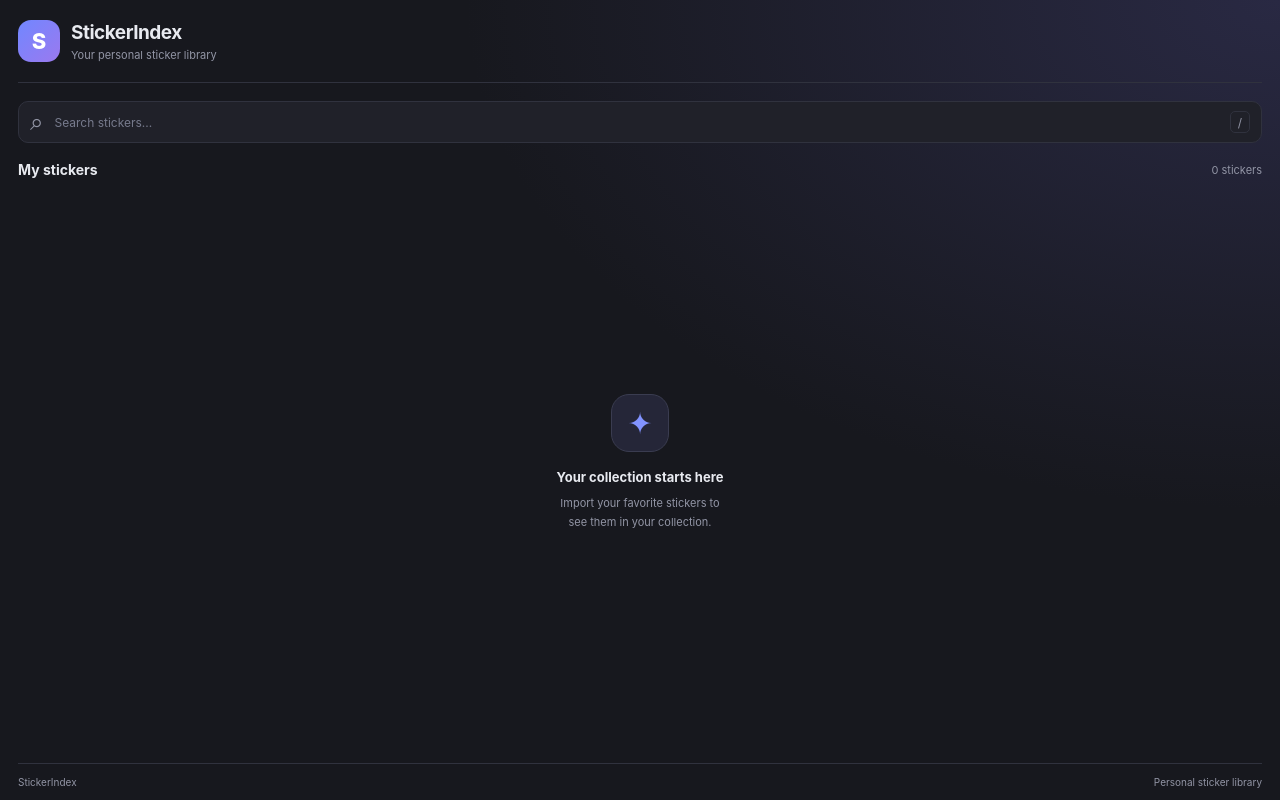
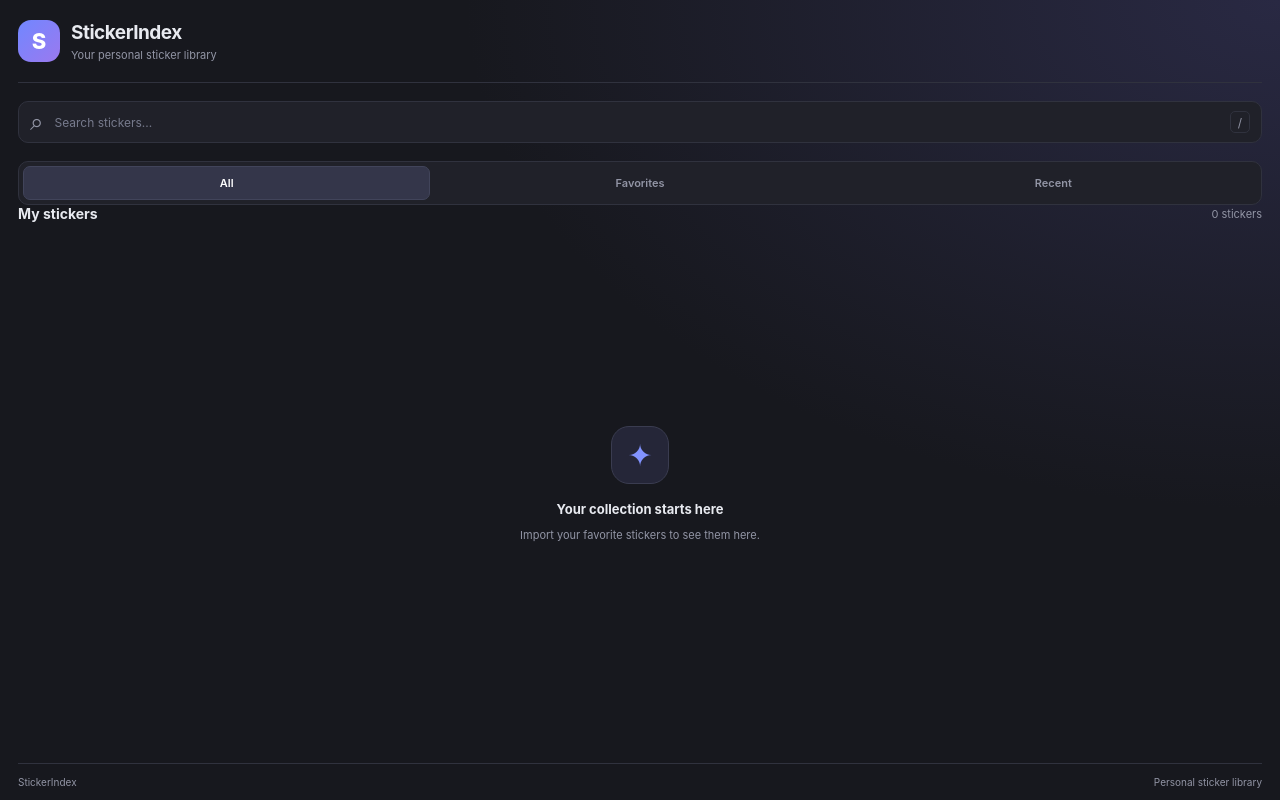
Before and after one commit to FrightV/StickerIndex, a React (Vite) app in the folder src/renderer/: page / in a window 1280 px wide. Built offline with nearby package versions, Linux system fonts and the light colour scheme.

Commit message:
feat(section): tab for the sections 'all' 'favorites' 'recent'

```diff
--- a/src/renderer/src/App.tsx
+++ b/src/renderer/src/App.tsx
@@ -1,5 +1,23 @@
+
+import { useState } from 'react'
+
+type Tab = 'all' | 'favorites' | 'recent'
 
 function App(): React.JSX.Element {
+  const [activeTab, setActiveTab] = useState<Tab>('all')
+
+  const sectionTitles: Record<Tab, string> = {
+    all: 'My stickers',
+    favorites: 'Favorites',
+    recent: 'Recently used'
+  }
+
+  const emptyMessages: Record<Tab, string> = {
+    all: 'Your collection starts here',
+    favorites: 'No favorite stickers yet',
+    recent: 'No recently used stickers'
+  }
+
   return (
     <main className="sticker-app">
       <header className="app-header">
@@ -29,9 +47,32 @@ function App(): React.JSX.Element {
         </label>
       </section>
 
+      <nav className="tabs" aria-label="Sticker sections">
+        <button
+          className={activeTab === 'all' ? 'tab active' : 'tab'}
+          onClick={() => setActiveTab('all')}
+        >
+          All
+        </button>
+
+        <button
+          className={activeTab === 'favorites' ? 'tab active' : 'tab'}
+          onClick={() => setActiveTab('favorites')}
+        >
+          Favorites
+        </button>
+
+        <button
+          className={activeTab === 'recent' ? 'tab active' : 'tab'}
+          onClick={() => setActiveTab('recent')}
+        >
+          Recent
+        </button>
+      </nav>
+
       <section className="gallery-section">
         <div className="section-heading">
-          <h2>My stickers</h2>
+          <h2>{sectionTitles[activeTab]}</h2>
           <span className="sticker-count">0 stickers</span>
         </div>
 
@@ -40,12 +81,14 @@ function App(): React.JSX.Element {
             ✦
           </div>
 
-          <h3>Your collection starts here</h3>
+          <h3>{emptyMessages[activeTab]}</h3>
 
           <p>
-            Import your favorite stickers to
-            <br />
-            see them in your collection.
+            {activeTab === 'all'
+              ? 'Import your favorite stickers to see them here.'
+              : activeTab === 'favorites'
+                ? 'Stickers you mark as favorites will appear here.'
+                : 'Stickers you use will appear here.'}
           </p>
         </div>
       </section>
--- a/src/renderer/src/assets/main.css
+++ b/src/renderer/src/assets/main.css
@@ -220,3 +220,40 @@ input {
   color: var(--color-muted);
   font-size: 10px;
 }
+
+.tabs {
+  display: flex;
+  gap: 6px;
+  padding: 4px;
+  border: 1px solid var(--color-border);
+  border-radius: 10px;
+  background: var(--color-surface);
+}
+
+.tab {
+  flex: 1;
+  min-width: 0;
+  padding: 9px 4px;
+  border: 1px solid transparent;
+  border-radius: 7px;
+  color: var(--color-muted);
+  background: transparent;
+  font-size: 11px;
+  font-weight: 600;
+  cursor: pointer;
+  transition:
+    color 150ms ease,
+    background 150ms ease,
+    border-color 150ms ease;
+}
+
+.tab:hover {
+  color: var(--color-text);
+  background: var(--color-surface-hover);
+}
+
+.tab.active {
+  border-color: #41445a;
+  color: #ffffff;
+  background: #34364a;
+}
```
